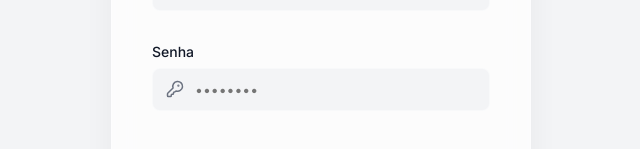
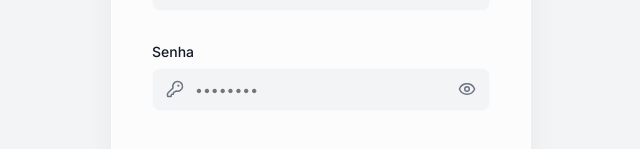
Before and after one commit to vinnicirne/conectemail, a Next.js app: page /login in a window 1280 px wide. Shown: the part 421-570 px from the top of the page, without its empty margins (319-959 px from the left). Built offline with nearby package versions, Linux system fonts and the light colour scheme.

Commit message:
feat: add logout button and password visibility toggle

```diff
--- a/src/app/components/SidebarWrapper.tsx
+++ b/src/app/components/SidebarWrapper.tsx
@@ -2,7 +2,7 @@
 
 import { usePathname } from "next/navigation";
 import Link from "next/link";
-import { Mail, PenSquare, Megaphone, Users } from "lucide-react";
+import { Mail, PenSquare, Megaphone, Users, LogOut } from "lucide-react";
 
 export default function SidebarWrapper() {
   const pathname = usePathname();
@@ -37,6 +37,20 @@ export default function SidebarWrapper() {
           Listas
         </Link>
       </nav>
+
+      <div style={{ marginTop: 'auto', paddingTop: '24px' }}>
+        <button
+          onClick={async () => {
+            await fetch('/api/auth/logout', { method: 'POST' });
+            window.location.href = '/login';
+          }}
+          className="nav-link"
+          style={{ width: '100%', background: 'transparent', border: 'none', color: 'var(--text-muted)', cursor: 'pointer', textAlign: 'left' }}
+        >
+          <LogOut size={20} />
+          Sair da Conta
+        </button>
+      </div>
     </aside>
   );
 }
--- a/src/app/login/page.tsx
+++ b/src/app/login/page.tsx
@@ -2,7 +2,7 @@
 
 import { useState } from "react";
 import { useRouter } from "next/navigation";
-import { Lock, Mail, KeyRound } from "lucide-react";
+import { Lock, Mail, KeyRound, Eye, EyeOff } from "lucide-react";
 import Link from "next/link";
 
 export default function LoginPage() {
@@ -11,6 +11,8 @@ export default function LoginPage() {
   const [password, setPassword] = useState("");
   const [error, setError] = useState<string | null>(null);
   const [loading, setLoading] = useState(false);
+
+  const [showPassword, setShowPassword] = useState(false);
 
   const handleLogin = async (e: React.FormEvent) => {
     e.preventDefault();
@@ -87,14 +89,37 @@ export default function LoginPage() {
             <div style={{ position: "relative" }}>
               <KeyRound size={18} color="var(--text-muted)" style={{ position: "absolute", left: "14px", top: "50%", transform: "translateY(-50%)" }} />
               <input
-                type="password"
+                type={showPassword ? "text" : "password"}
                 className="input-field"
                 placeholder="••••••••"
                 value={password}
                 onChange={(e) => setPassword(e.target.value)}
-                style={{ paddingLeft: "42px" }}
+                style={{ paddingLeft: "42px", paddingRight: "42px" }}
                 required
               />
+              <button
+                type="button"
+                onClick={() => setShowPassword(!showPassword)}
+                style={{
+                  position: "absolute",
+                  right: "14px",
+                  top: "50%",
+                  transform: "translateY(-50%)",
+                  background: "transparent",
+                  border: "none",
+                  cursor: "pointer",
+                  display: "flex",
+                  alignItems: "center",
+                  justifyContent: "center",
+                  padding: 0
+                }}
+              >
+                {showPassword ? (
+                  <EyeOff size={18} color="var(--text-muted)" />
+                ) : (
+                  <Eye size={18} color="var(--text-muted)" />
+                )}
+              </button>
             </div>
           </div>
 
```
Also changed, not shown: src/app/api/auth/logout/route.ts (added, +7 -0 lines).
